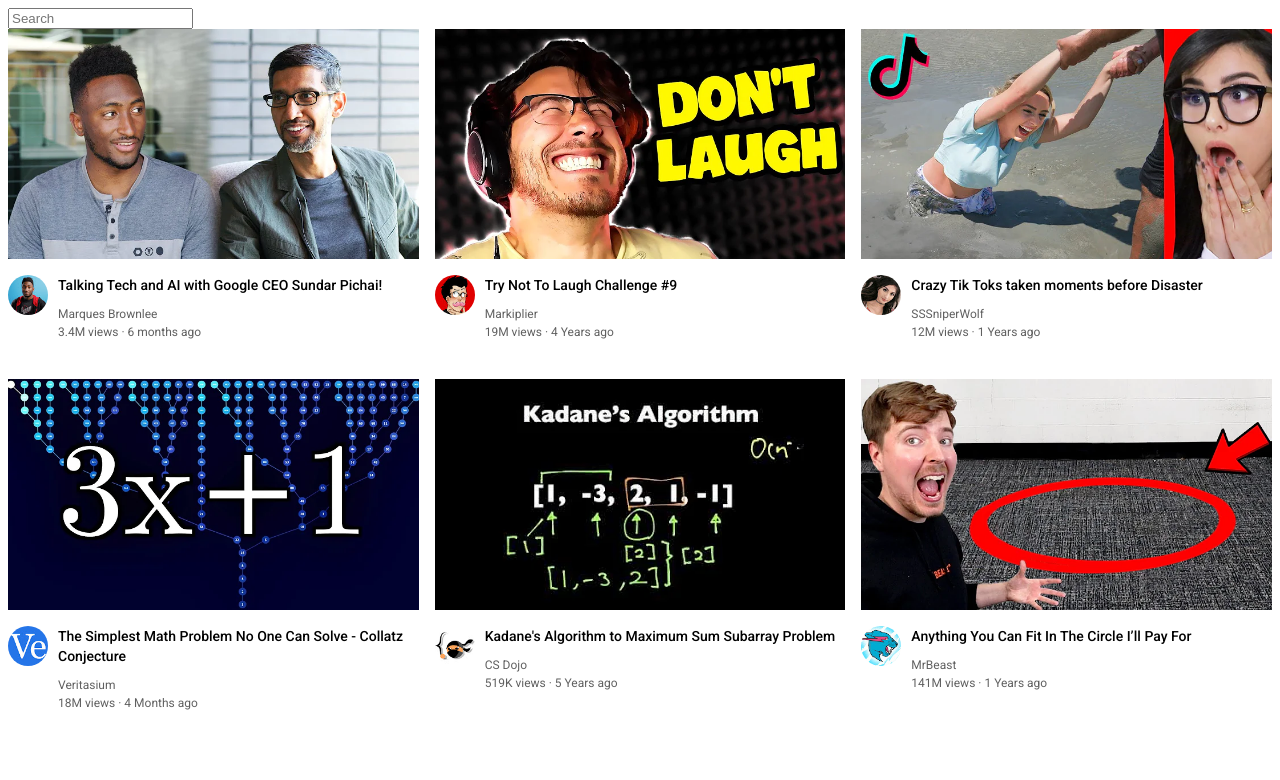
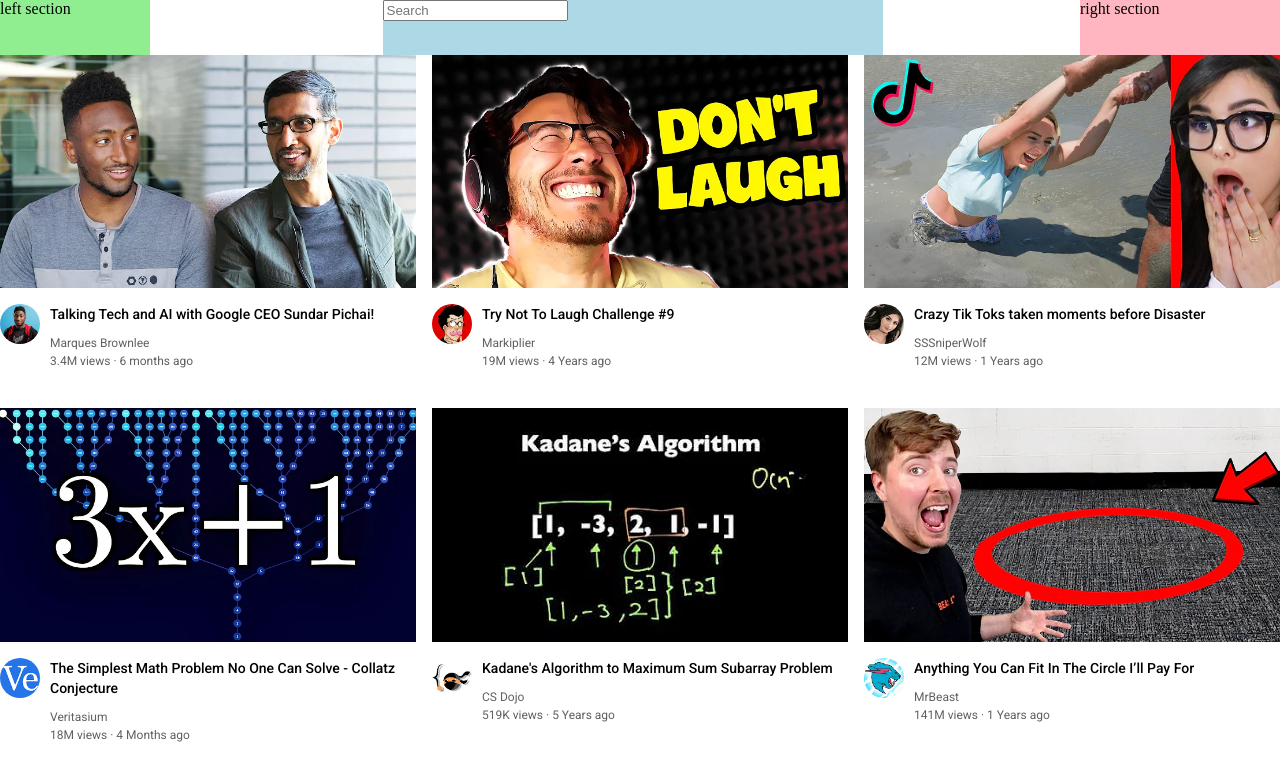
Before and after one commit to Sandy-YP-Holley/youtube-ui, a plain HTML site: page index.html in a window 1280 px wide. Drawn offline with Linux system fonts and the light colour scheme.

Commit message:
modified header using css flexbox

```diff
--- a/index.html
+++ b/index.html
@@ -6,8 +6,17 @@
         <link href="https://fonts.googleapis.com/css2?family=Roboto:wght@100;300;400;500;700;900&display=swap" rel="stylesheet">
     </head>
     <body>
-        <input class="search-bar" type="text" placeholder="Search">
-
+      <div class="header">
+        <div class="left-section">
+          left section
+        </div>
+        <div class="middle-section">
+          <input class="search-bar" type="text" placeholder="Search">
+        </div>
+        <div class="right-section">
+          right section
+        </div>
+      </div>
       <div class="video-grid">
         <div class="video-preview">
           <div class="thumbnail-row">
--- a/styles.css
+++ b/styles.css
@@ -1,9 +1,5 @@
 .thumbnail {
     width: 100%;
-}
-
-.search-bar{
-    display: block;
 }
 
 .video-title{
@@ -49,3 +45,32 @@
   column-gap: 16px;
   row-gap: 40px;
 }
+
+body{
+  margin: 0;
+}
+
+.header{
+  height: 55px;
+  display: flex;
+  flex-direction: row;
+  justify-content: space-between;
+}
+
+.left-section{
+  width: 150px;
+  background-color: lightgreen;
+}
+
+.middle-section{
+  flex: 1;
+  margin-left: 70px;
+  margin-right: 35px;
+  max-width: 500px;
+  background-color: lightblue;
+}
+
+.right-section{
+  width: 200px;
+  background-color: lightpink;
+}
```
